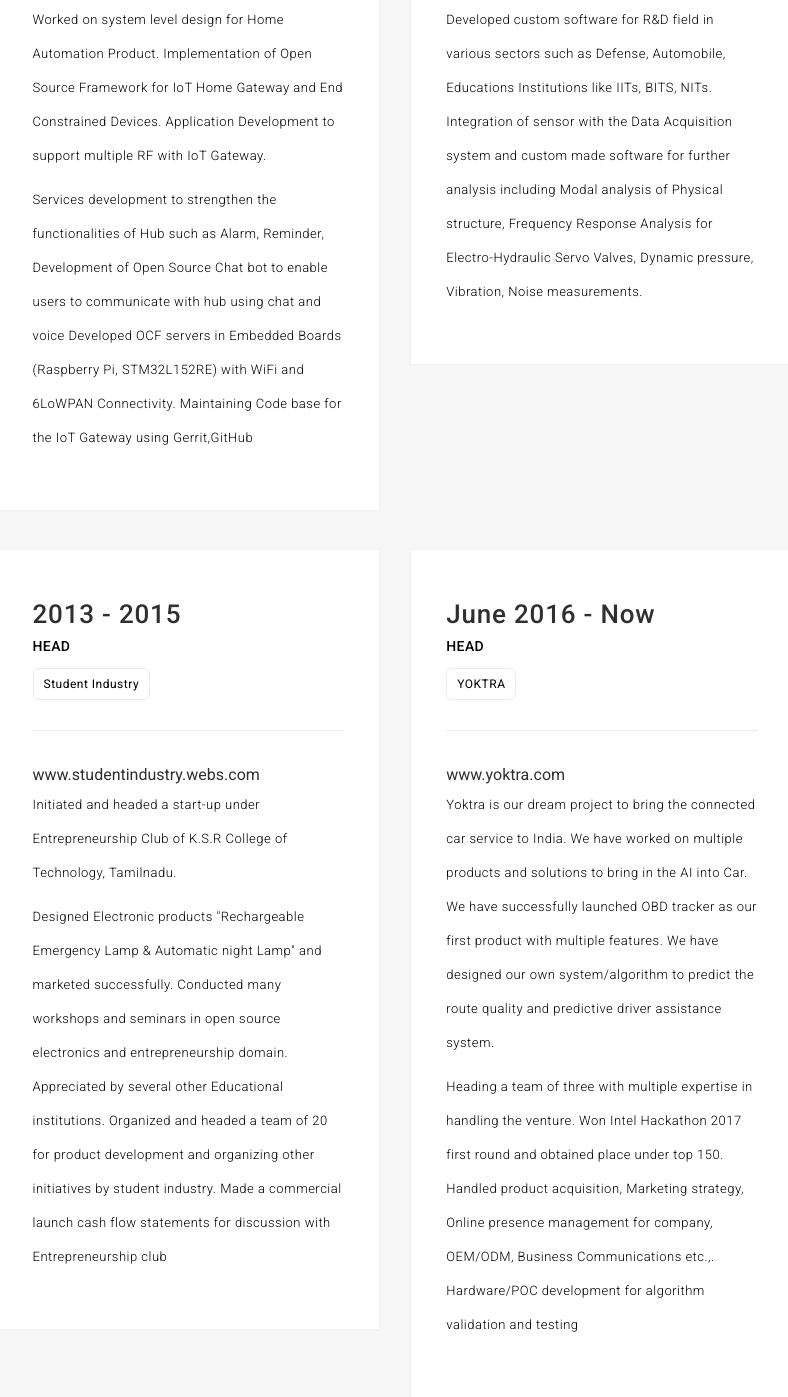
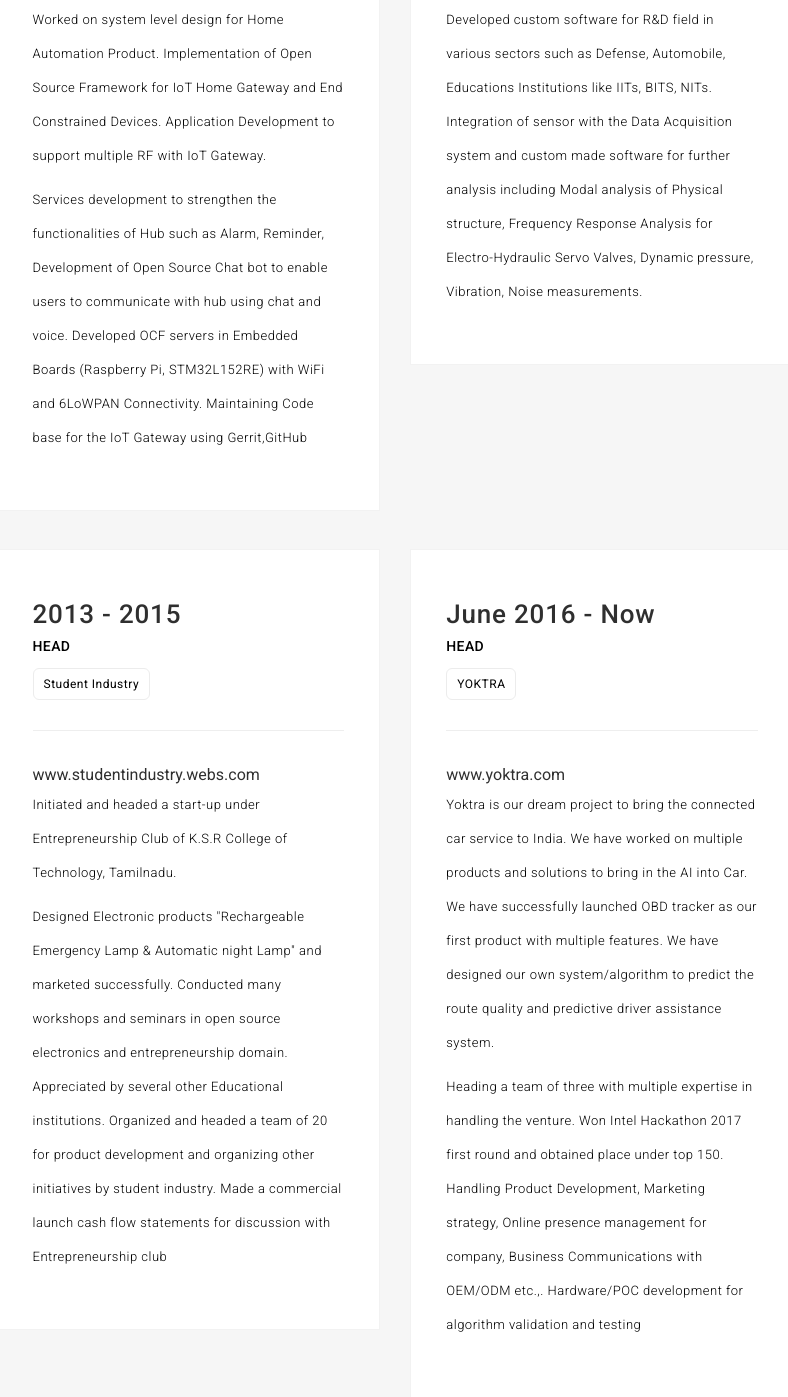
Before and after one commit to karthikeyanprakash/karthikeyanprakash.github.io, a plain HTML site: page index.html in a window 1280 px wide. Shown: the part 2968-4365 px from the top of the page, without its empty margins (411-1199 px from the left). Drawn offline with Linux system fonts and the light colour scheme.

Commit message:
spelling mistakes

```diff
--- a/index.html
+++ b/index.html
@@ -480,7 +480,7 @@ Development to support multiple RF with IoT Gateway.
                                                   Services development to strengthen the functionalities of Hub such as Alarm,
                                                   Reminder,
                                                   Development of Open Source Chat bot to enable users to communicate with hub
-                                                  using chat and voice Developed OCF servers in Embedded Boards (Raspberry Pi, STM32L152RE)
+                                                  using chat and voice. Developed OCF servers in Embedded Boards (Raspberry Pi, STM32L152RE)
 with WiFi and 6LoWPAN Connectivity. Maintaining Code base for the IoT Gateway using Gerrit,GitHub
 
 
@@ -576,8 +576,8 @@ system/algorithm to predict the route quality and predictive driver assistance s
                                              <p style="color:black;">
                                                Heading a team of three with multiple expertise in handling the venture.
                                                Won Intel Hackathon 2017 first round and obtained place under top 150.
-                                               Handled product acquisition, Marketing strategy, Online presence management for
-company, OEM/ODM, Business Communications etc.,.
+                                               Handling Product Development, Marketing strategy, Online presence management for
+company, Business Communications with OEM/ODM etc.,.
 Hardware/POC development for algorithm validation and testing
                                              </p>
                                           </div>
```
